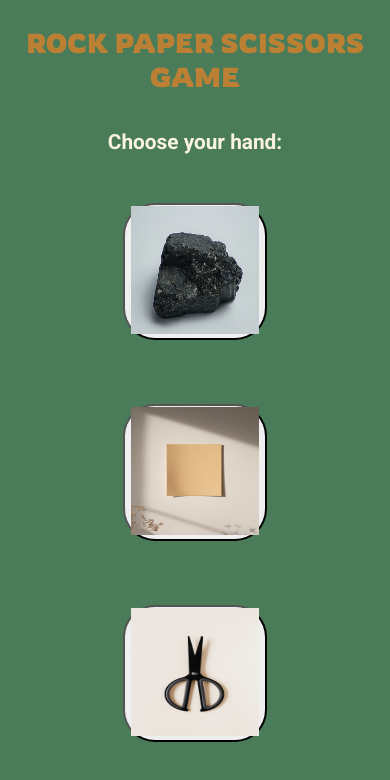
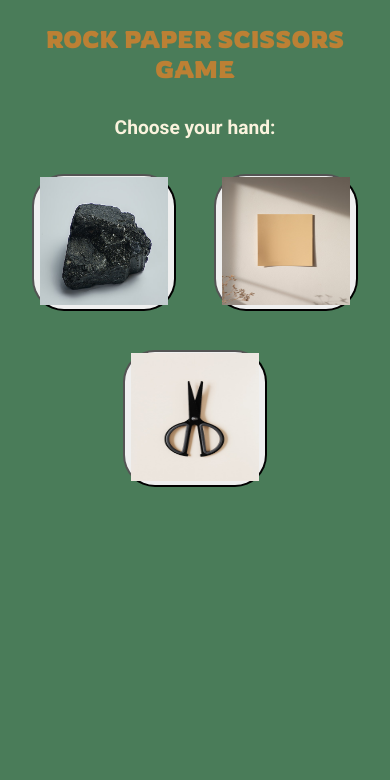
Before and after one commit to Honcho1/rock-paper-scissors, a plain HTML site: page index.html in a window 390 px wide. Drawn offline with Linux system fonts and the light colour scheme.

Commit message:
Made the buttons more responsive to mobile screens.

```diff
--- a/css/styles.css
+++ b/css/styles.css
@@ -113,3 +113,40 @@ body {
     margin: 0.2rem;
   }
 }
+@media screen and (max-width: 400px) {
+  .big-heading {
+    font-family: "Rowdies", cursive;
+    font-weight: 700;
+    font-size: 1.5rem;
+    text-align: center;
+    text-transform: uppercase;
+  }
+
+  .hand {
+    font-family: "Roboto", sans-serif;
+    font-size: 1.2rem;
+    font-weight: 700;
+  }
+
+  .rps-button {
+    border-radius: 2rem;
+    margin: 1.2rem;
+  }
+
+  .btn-container {
+    display: flex;
+    flex-wrap: wrap;
+    justify-content: center;
+  }
+
+  #result {
+    font-size: 1.2rem;
+    margin: 2rem;
+  }
+
+  #player-score,
+  #computer-score {
+    font-size: 1rem;
+    margin: 0.2rem;
+  }
+}
```
